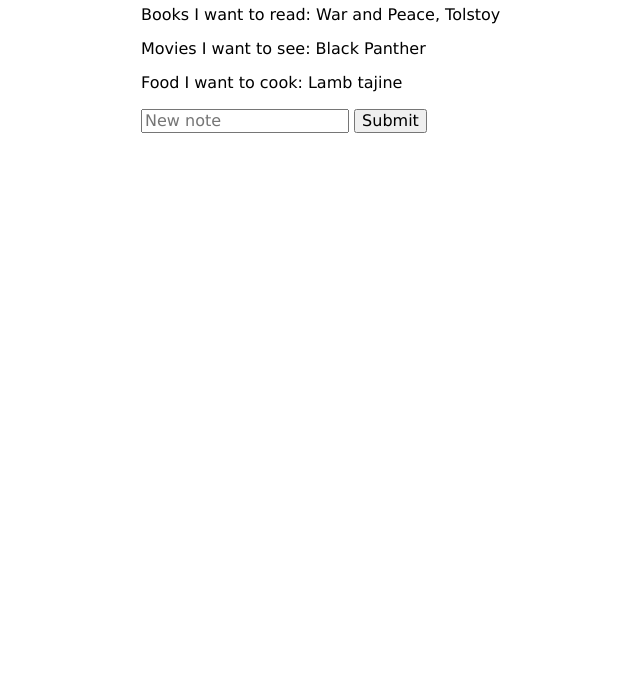
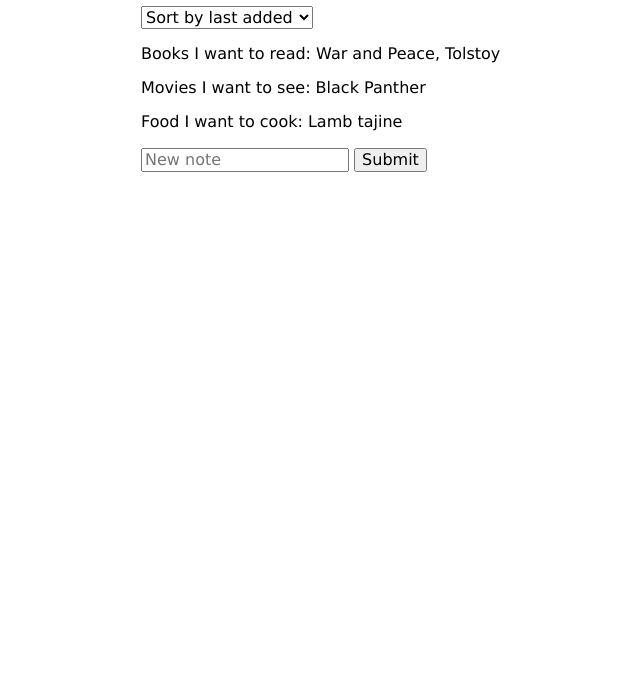
Before and after one commit to macloo/js-bootcamp, a website: page notes-app/index.html in a window 1280 px wide. Shown: the part 106-800 px from the top of the page, without its empty margins (99-739 px from the left). Drawn offline with Linux system fonts and the light colour scheme.

Commit message:
lesson 60 complete

```diff
--- a/notes-app/index.html
+++ b/notes-app/index.html
@@ -10,6 +10,12 @@
 <body>
     <section id="wrapper">
         <h1>Notes App</h1>
+
+		<select id="sort-by">
+			<option value="added">Sort by last added</option>
+			<option value="edited">Sort by last edited</option>
+			<option value="alpha">Sort alphabetically</option>
+		</select>
 
 		<div id="notes"></div>
 
--- a/notes-app/notes-app.js
+++ b/notes-app/notes-app.js
@@ -17,6 +17,11 @@
     e.target.elements.newNote.value = '';
 });
 
+// new event listener - for select menu
+document.querySelector('#sort-by').addEventListener('change', function(e) {
+    console.log(e.target.value);
+});
+
 // add all items as Ps to wrapper
 notes.forEach(function(item) {
     const newItem = document.createElement('p');
```
Also changed, not shown: README.md.
